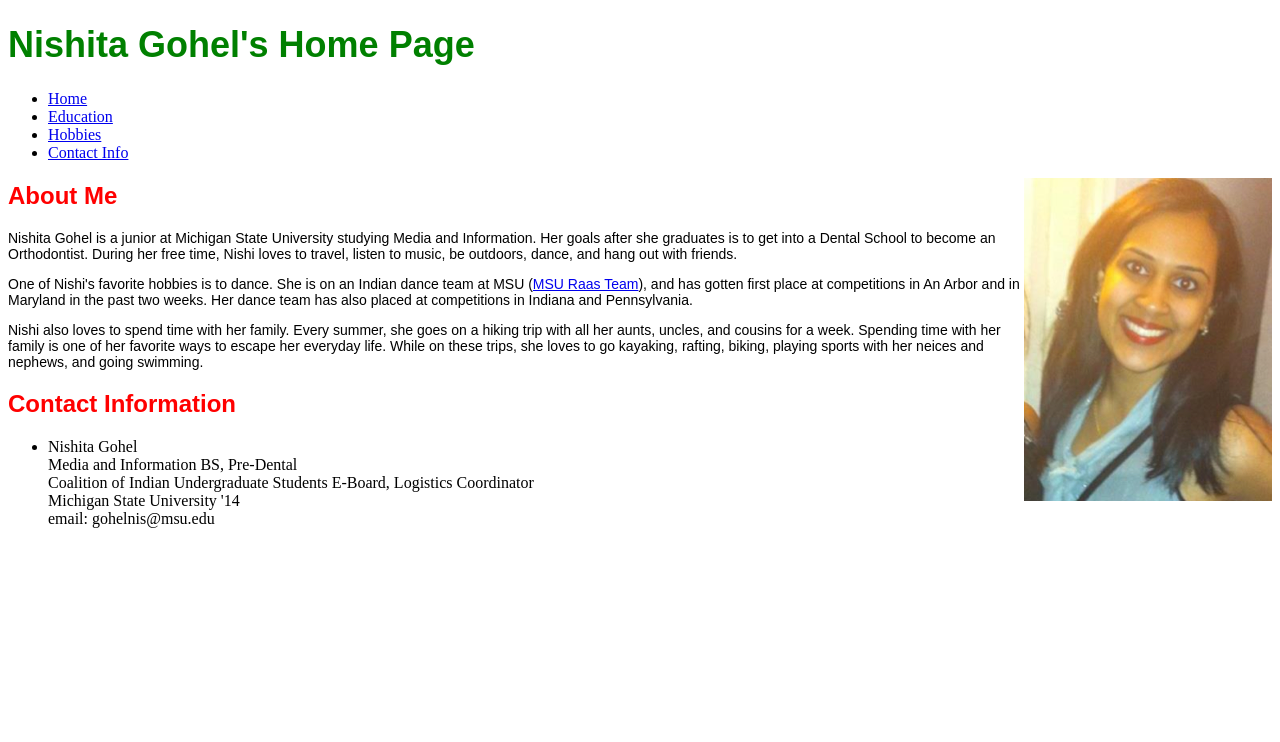
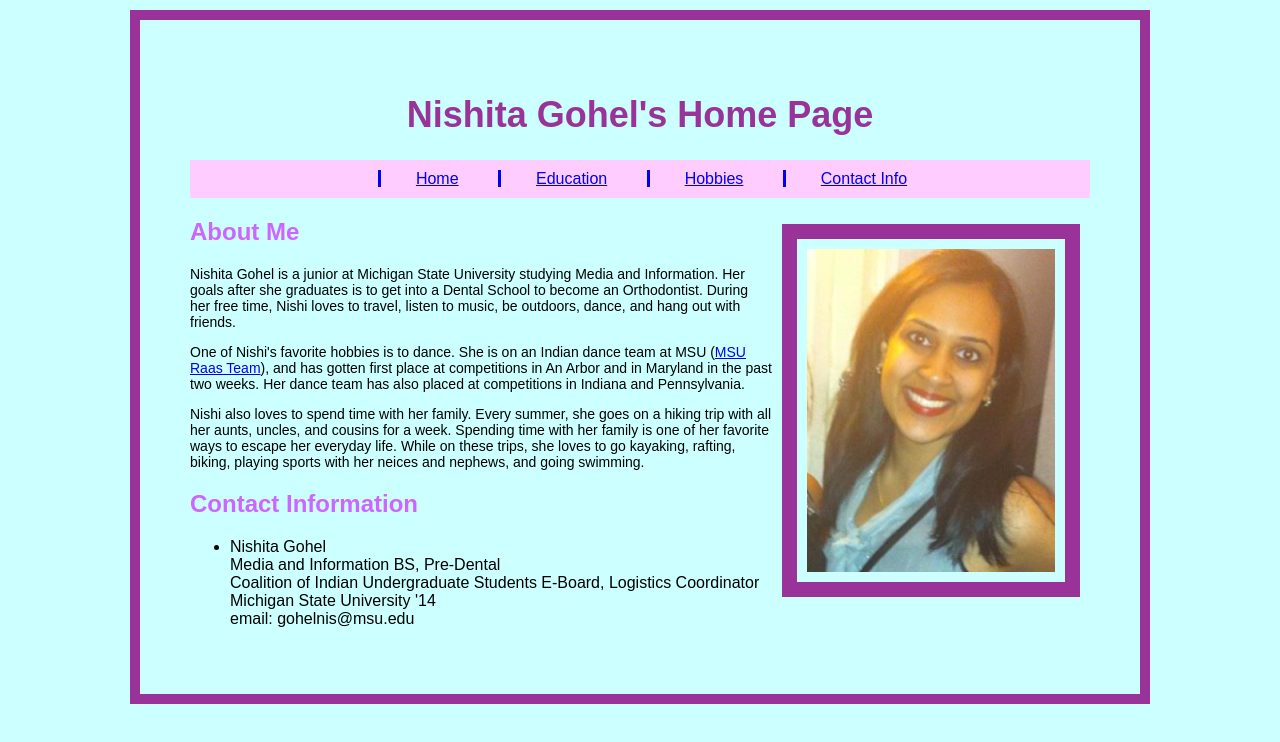
Before and after one commit to nishitagohel/TC-349, a plain HTML site: page projects/personal-site/index.html in a window 1280 px wide. Drawn offline with Linux system fonts and the light colour scheme.

Commit message:
week 4 commit

```diff
--- a/projects/personal-site/CSS/Nishita.css
+++ b/projects/personal-site/CSS/Nishita.css
@@ -1,25 +1,60 @@
 @charset "UTF-8";
 /* CSS Document */
 
+body {
+	margin: 0 auto;
+	margin-top: 10px;
+	margin-bottom: 100px;
+	font-family: Arial, Helvetica, sans-serif;
+	width: 900px;
+	background: #CFF;
+	border-style: solid;
+	border-width: 10px;
+	padding: 50px;
+	border-color: #939;
+}
+
 h1 {
-	color: green;
-	font-family:Arial, Helvetica, sans-serif;
+	text-align: center;
+	color: #939;
 	font-size: 36px;
 }
 
 h2 {
-	color: red;
-	font-family:Arial, Helvetica, sans-serif;
+	color: #C6F;
 	font-size: 24px;
 }
 
 h3 {
-	color: blue;
-	font-family:Arial, Helvetica, sans-serif;
+	color: #6CF;
 	font-size: 18px;
 }
 
 p {
-	font-family:Arial, Helvetica, sans-serif;
 	font-size: 14px;
 }
+
+img {
+	border: 15px solid #939;
+	padding: 10px;
+	margin: 10px;
+}
+
+#nav {
+	list-style-type: none;
+	background-color: #FCF;
+	padding-bottom: 10px;
+	padding-top: 10px;
+	text-align: center;
+}
+
+#nav li {
+	display: inline;
+}
+
+#nav a {
+	border: 10px;
+	border-left: solid;
+	padding-right: 35px;
+	padding-left: 35px;
+}
--- /dev/null
+++ b/week4/recipes.css
@@ -0,0 +1,44 @@
+@charset "UTF-8";
+/* CSS Document */
+
+body {
+	background: #ccc;
+	margin: 0;
+	border-top: 5px solid #424242;
+	font-family: "Helvetica", sans-serif;
+	line-height: 1.4em;
+}
+
+.container {
+	background: #fff;
+	width: 600px;
+	margin: 0 auto;
+}
+
+h1, h2, h3{
+	margin: 0;
+}
+
+h1 {
+	background: #aaa;
+	padding: 20px 15px;
+	color: #fff;
+	text-shadow: 1px 1px 10px #424242;
+}
+
+h3 {
+	margin-bottom: 5px;
+}
+
+#recipes{
+	padding: 15px;
+}
+
+table, tr, td {
+	border: 1px solid #ccc;
+	border-collapse: collapse;
+}
+
+table td {
+	padding: 5px;
+}
```
Also changed, not shown: week4/recipes.html (added, +46 -0 lines), week4/etsy.txt (added), 5 other files.
